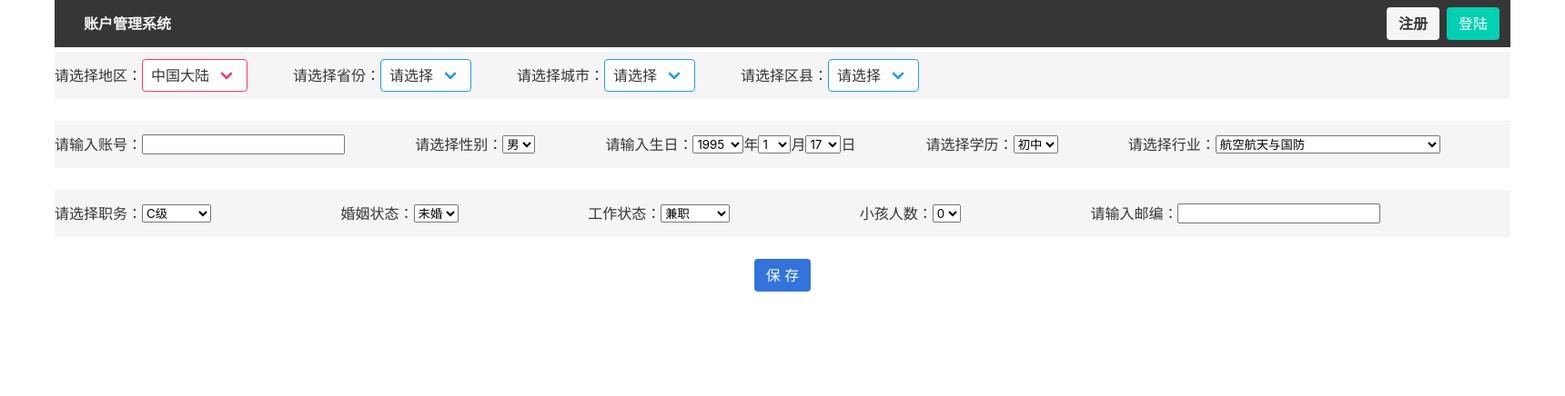
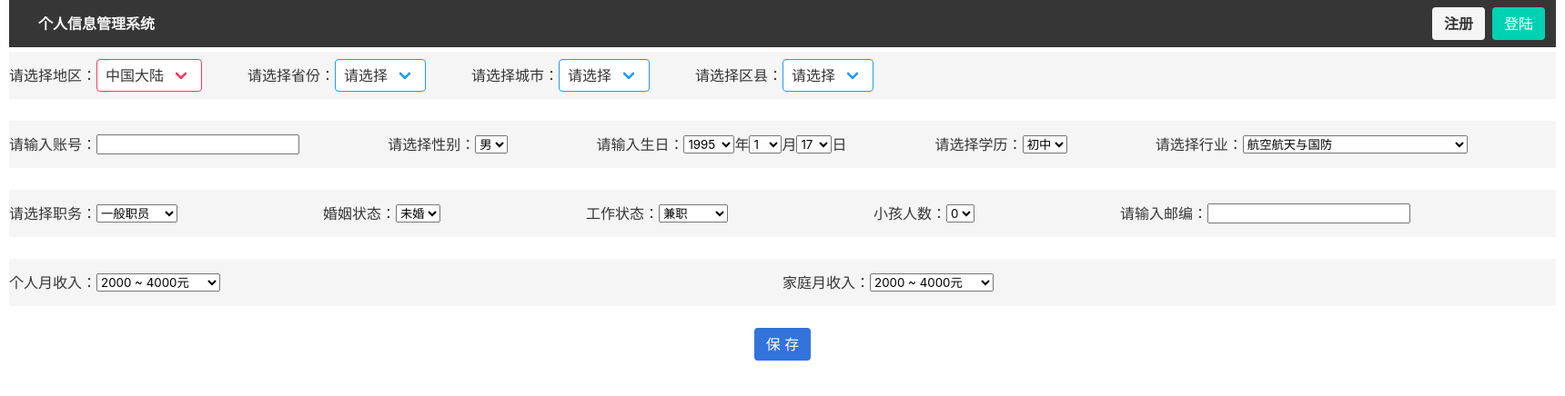
Before and after one commit to timeoutme/python, a Django app: page /add/ in a window 1720 px wide. Shown: the top 436 px of the page at 91% size. Run offline with Django 3.2, Linux system fonts and the light colour scheme.

Commit message:
修改职位，添加月收入

```diff
--- a/account_manage/account_list/models.py
+++ b/account_manage/account_list/models.py
@@ -22,6 +22,8 @@ class Accounts(models.Model):
     zip_code = models.CharField(max_length=10)
     create_time = models.DateTimeField(auto_now_add=True)
     user = models.CharField(max_length=30)
+    personal_monthly_income = models.CharField(max_length=20)
+    family_monthly_income = models.CharField(max_length=20)
 
 
     class Meta:
--- a/account_manage/account_list/templates/add.html
+++ b/account_manage/account_list/templates/add.html
@@ -115,15 +115,15 @@
             <div class="level-item level-left " >
                 请选择职务：
                 <select name="position" id="position">
-                        <option value="C级">C级</option>
-                        <option value="高级经理">高级经理</option>
-                        <option value="经理">经理</option>
-                        <option value="业务主管">业务主管</option>
-                        <option value="部门主管">部门主管</option>
-                        <option value="业务主管">业务主管</option>
-                        <option value="业务主管">业务主管</option>
-                        <option value="科长">科长</option>
-                        <option value="职员">职员</option>
+                        <option value="一般职员">一般职员</option>
+                        <option value="技术人员">技术人员</option>
+                        <option value="管理人员">管理人员</option>
+                        <option value="高层人员">高层人员</option>
+                        <option value="个体户">个体户</option>
+                        <option value="私营业主">私营业主</option>
+                        <option value="自由职业者">自由职业者</option>
+                        <option value="其它">其它</option>
+
                     </select>
             </div>
             <div class="level-item level-left ">
@@ -158,6 +158,35 @@
                 <input type="text" name="zip_code" id="zip_code">
             </div>
         </div>
+        <div class="level navbar is-light" >
+            <div class="level-item level-left ">
+                    个人月收入：
+                    <select name="personal_monthly_income" id="personal_monthly_income">
+                        <option value="2000 ~ 4000元">2000 ~ 4000元</option>
+                        <option value="4000 ~ 6000元">4000 ~ 6000元</option>
+                        <option value="6000 ~ 8000元">6000 ~ 8000元</option>
+                        <option value="8000 ~ 10000元">8000 ~ 10000元</option>
+                        <option value="10000 ~ 15000元">10000 ~ 15000元</option>
+                        <option value="15000 ~ 20000元">15000 ~ 20000元</option>
+                        <option value="20000 ~ 30000元">20000 ~ 30000元</option>
+                        <option value="30000元以上">30000元以上</option>
+                    </select>
+            </div>
+            <div class="level-item level-left ">
+                    家庭月收入：
+                    <select name="family_monthly_inconme" id="family_monthly_inconme">
+                            <option value="2000 ~ 4000元">2000 ~ 4000元</option>
+                            <option value="4000 ~ 6000元">4000 ~ 6000元</option>
+                            <option value="6000 ~ 8000元">6000 ~ 8000元</option>
+                            <option value="8000 ~ 10000元">8000 ~ 10000元</option>
+                            <option value="10000 ~ 15000元">10000 ~ 15000元</option>
+                            <option value="15000 ~ 20000元">15000 ~ 20000元</option>
+                            <option value="20000 ~ 30000元">20000 ~ 30000元</option>
+                            <option value="30000元以上">30000元以上</option>
+                    </select>
+            </div>
+
+        </div>
 
         <div class="buttons is-centered" ><input class="button is-link" type="submit" value="保  存"></div>
         <div class="buttons is-centered" ><span style="color: red;"> {{错误}} </span> </div>
--- a/account_manage/account_list/templates/bast.html
+++ b/account_manage/account_list/templates/bast.html
@@ -6,16 +6,16 @@
     <meta http-equiv="X-UA-Compatible" content="ie=edge">
     <link rel="stylesheet" href="/static/css/bulma.min.css">
 
-    <title>Document</title>
+    <title>个人信息管理系统</title>
 
 </head>
-<body style="width: 1600px; margin: auto;" >
+<body style="width: 1700px; margin: auto;" >
 
 
         <nav class="navbar is-dark" role="navigation" aria-label="main navigation">
             <div class="navbar-brand">
                 <a class="navbar-item" href="/" style="margin-left: 20px;">
-                    <strong >账户管理系统</strong>
+                    <strong >个人信息管理系统</strong>
                 </a>
 
                 <a role="button" class="navbar-burger burger" aria-label="menu" aria-expanded="false" data-target="navbarBasicExample">
--- a/account_manage/account_list/templates/display_list.html
+++ b/account_manage/account_list/templates/display_list.html
@@ -25,6 +25,8 @@
       <th>性别</th>
       <th>生日</th>
       <th>年龄</th>
+      <th>个人月收入</th>
+      <th>家庭月收入</th>
       <th>学历</th>
       <th>行业</th>
       <th>职位</th>
@@ -49,6 +51,8 @@
       <td>{{ss.sex}}</td>
       <td>{{ss.birthday}}</td>
       <td id="age" name="age">{{ss.age}}</td>
+      <td>{{ss.personal_monthly_income}}</td>
+      <td>{{ss.family_monthly_income}}</td>
       <td>{{ss.edu}}</td>
       <td>{{ss.trade}}</td>
       <td>{{ss.position}}</td>
--- a/account_manage/account_list/templates/search_list.html
+++ b/account_manage/account_list/templates/search_list.html
@@ -24,6 +24,8 @@
       <th>性别</th>
       <th>生日</th>
       <th>年龄</th>
+      <th>个人月收入</th>
+      <th>家庭月收入</th>
       <th>学历</th>
       <th>行业</th>
       <th>职位</th>
@@ -48,6 +50,8 @@
       <td>{{ss.sex}}</td>
       <td>{{ss.birthday}}</td>
       <td id="age" name="age">{{ss.age}}</td>
+      <td>{{ss.personal_monthly_income}}</td>
+      <td>{{ss.family_monthly_income}}</td>
       <td>{{ss.edu}}</td>
       <td>{{ss.trade}}</td>
       <td>{{ss.position}}</td>
--- a/account_manage/account_list/views.py
+++ b/account_manage/account_list/views.py
@@ -121,6 +121,8 @@ def add_save(request):
             working = request.POST['working']
             child = request.POST['child']
             zip_code = request.POST['zip_code']
+            personal_monthly_income = request.POST.get('personal_monthly_income')
+            family_monthly_inconme = request.POST.get('family_monthly_inconme')
             user = request.user
 
             year = request.POST['year']
@@ -129,7 +131,9 @@ def add_save(request):
             birthday = year + '年' + month + '月' + day + '日'
 
             acc = Accounts(account=account,area=area,province=province,city=city,county=county,sex=sex,
-                birthday=birthday,edu=edu,trade=trade,position=position,marriage=marriage,working=working,child=child,user=user,zip_code=zip_code,age=year)
+                birthday=birthday,edu=edu,trade=trade,position=position,marriage=marriage,
+                working=working,child=child,user=user,zip_code=zip_code,age=year,
+                personal_monthly_income=personal_monthly_income,family_monthly_inconme=family_monthly_inconme)
             acc.save()
             return render(request,'add.html',{'成功':'添加成功'})
         else:
```
Also changed, not shown: account_manage/account_list/migrations/0009_auto_20191111_1333.py (added), account_manage/account_list/migrations/0010_auto_20191111_1347.py (added), account_manage/account_list/migrations/0011_auto_20191111_1408.py (added), account_manage/db.sqlite3, account_manage/static/images/favicon.ico (added).
